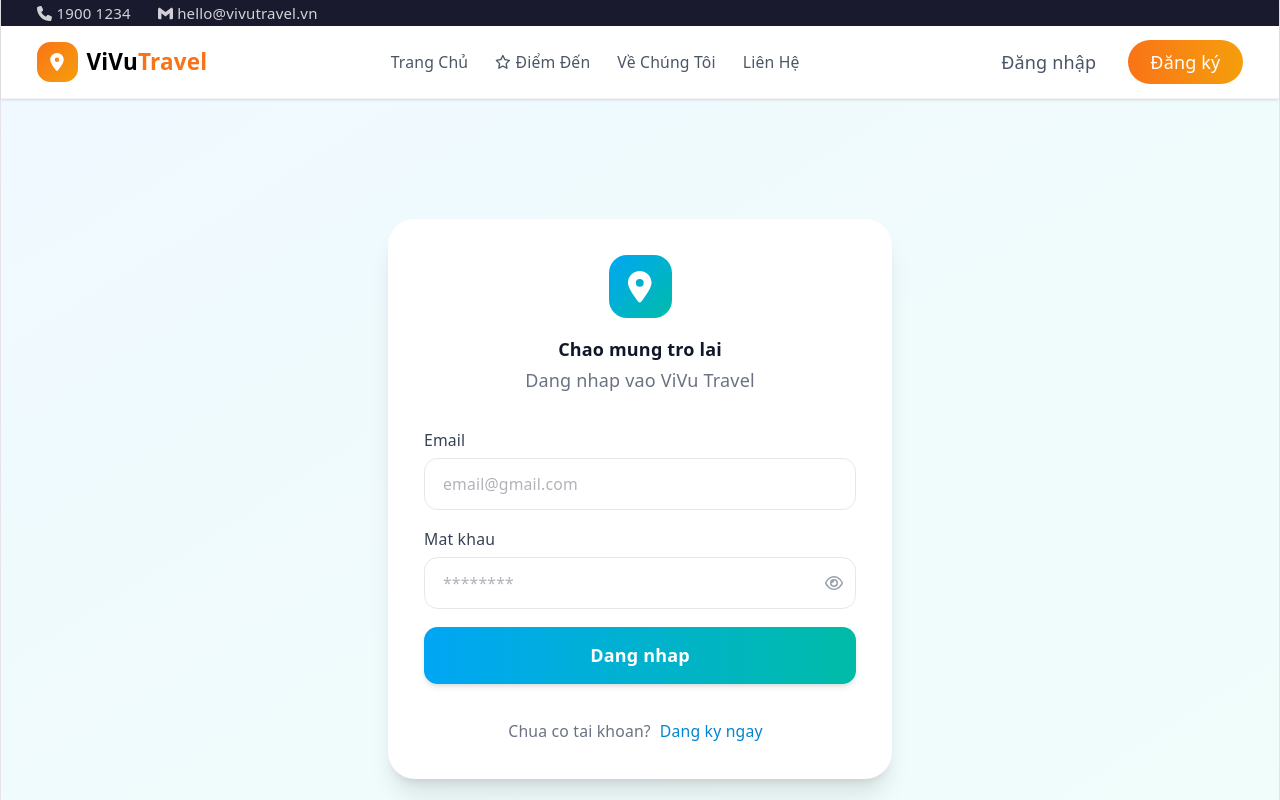
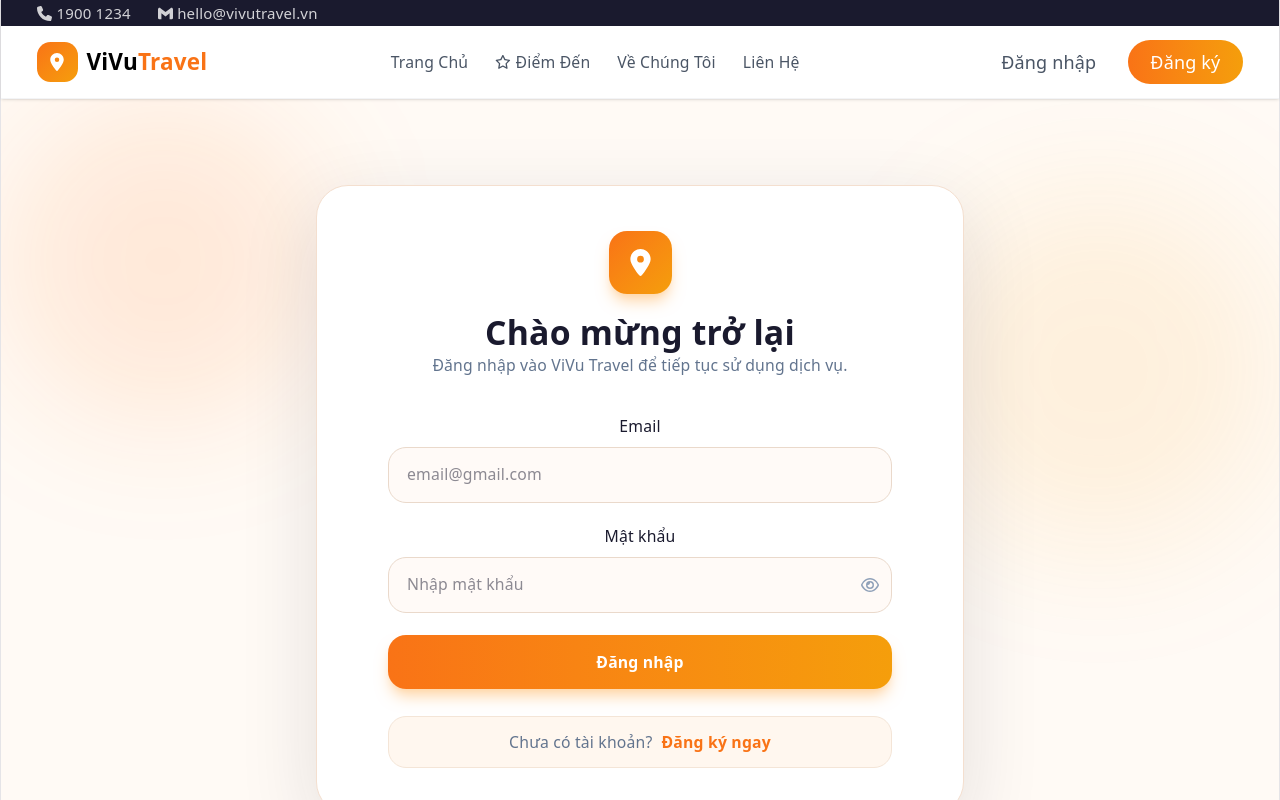
Before and after one commit to KLTN-03-2026/GR117, a React (Vite) app in the folder FE/: page /signin in a window 1280 px wide. Shown: the top 800 px of the page. Built offline with nearby package versions, Linux system fonts and the light colour scheme.

Commit message:
feat(fe): update auth ui theme

```diff
--- a/FE/src/Pages/Auth/Register.jsx
+++ b/FE/src/Pages/Auth/Register.jsx
@@ -1,6 +1,10 @@
-import { useState, useEffect } from "react";
+import { useEffect, useState } from "react";
 import { Link, useNavigate } from "react-router-dom";
-import { FaLocationDot, FaRegEye, FaRegEyeSlash } from "../../assets/Icons/Icons";
+import {
+  FaLocationDot,
+  FaRegEye,
+  FaRegEyeSlash,
+} from "../../assets/Icons/Icons";
 
 export default function Register() {
   const [form, setForm] = useState({
@@ -10,10 +14,12 @@
     password: "",
     confirmPass: "",
   });
+
   const [show, setShow] = useState({
     password: false,
     confirmPass: false,
   });
+
   const [loading, setLoading] = useState(false);
   const [message, setMessage] = useState("");
   const [error, setError] = useState("");
@@ -33,10 +39,9 @@
     setLoading(true);
     setMessage("");
     setError("");
-    setSubmitted(true); // bật cờ để useEffect chạy
+    setSubmitted(true);
   };
 
-  // useEffect để gọi API khi submitted = true
   useEffect(() => {
     if (!submitted) return;
 
@@ -59,6 +64,7 @@
             password: "",
             confirmPass: "",
           });
+
           setTimeout(() => {
             navigate("/signin");
           }, 1500);
@@ -76,120 +82,169 @@
     registerUser();
   }, [submitted, form, navigate]);
 
+  const inputClass =
+    "w-full rounded-2xl border border-[#ead9cb] bg-[#fffaf7] px-4 py-3.5 text-sm text-[#1a1a2e] outline-none transition focus:border-[#f97316] focus:ring-4 focus:ring-[#f97316]/10";
+
+  const eyeButtonClass =
+    "absolute right-3 top-1/2 -translate-y-1/2 text-slate-400 transition hover:text-[#f97316]";
+
   return (
-    <div className="min-h-screen bg-gradient-to-br from-sky-50 to-teal-50 flex items-center justify-center px-4 py-12">
-      <div className="w-full max-w-md">
-        <div className="bg-white rounded-3xl shadow-xl p-5">
-          {/* Header */}
-          <div className="text-center mb-6">
-            <div className="w-14 h-14 bg-gradient-to-br from-sky-500 to-teal-500 rounded-2xl flex items-center justify-center mx-auto mb-4 text-white font-bold">
-              <span><FaLocationDot /></span>
-            </div>
-            <h1 className="text-gray-900 font-semibold text-l">Tạo tài khoản</h1>
-            <p className="text-gray-500 text-sm">Tham gia ViVu Travel ngay hôm nay</p>
+    <div className="relative flex min-h-screen items-center justify-center overflow-hidden bg-[#fffaf5] px-4 py-8">
+      <div className="absolute inset-0">
+        <div className="absolute left-0 top-0 h-72 w-72 rounded-full bg-[#f97316]/12 blur-3xl" />
+        <div className="absolute right-0 top-24 h-80 w-80 rounded-full bg-[#f59e0b]/10 blur-3xl" />
+        <div className="absolute bottom-0 left-1/2 h-72 w-72 -translate-x-1/2 rounded-full bg-[#1a1a2e]/8 blur-3xl" />
       </div>
 
-          {/* Form */}
-          <form className="space-y-4" onSubmit={handleSubmit}>
-            {/* Full Name */}
+      <div className="relative w-full max-w-xl">
+        <div className="rounded-[32px] border border-[#f4dfcf] bg-white p-6 shadow-[0_24px_80px_rgba(26,26,46,0.12)] sm:p-8 lg:p-10">
+          <div className="mx-auto w-full max-w-md">
+            <div className="mb-8 text-center">
+              <div className="mx-auto mb-4 flex h-14 w-14 items-center justify-center rounded-2xl bg-gradient-to-br from-[#f97316] to-[#f59e0b] text-white shadow-lg shadow-orange-200">
+                <FaLocationDot className="text-2xl" />
+              </div>
+
+              <h1 className="text-3xl font-bold text-[#1a1a2e]">
+                Tạo tài khoản
+              </h1>
+
+              <p className="mt-2 text-sm leading-6 text-slate-500">
+                Gia nhập ViVu Travel và bắt đầu hành trình của bạn.
+              </p>
+            </div>
+
+            <form className="space-y-5" onSubmit={handleSubmit}>
               <div>
-              <label className="text-sm font-medium text-gray-700 mb-1 block text-left">Họ và tên</label>
+                <label className="mb-2 block text-sm font-medium text-[#1a1a2e]">
+                  Họ và tên
+                </label>
                 <input
                   type="text"
                   value={form.fullName}
                   onChange={(e) => handleChange("fullName", e.target.value)}
                   placeholder="Nguyễn Văn A"
-                className="w-full border border-gray-200 rounded-xl px-4 py-3 text-sm outline-none focus:border-sky-400 focus:ring-2 focus:ring-sky-100 transition"
+                  className={inputClass}
                 />
               </div>
 
-            {/* Email */}
+              <div className="grid grid-cols-1 gap-5 sm:grid-cols-2">
                 <div>
-              <label className="text-sm font-medium text-gray-700 mb-1 block text-left">Email</label>
+                  <label className="mb-2 block text-sm font-medium text-[#1a1a2e]">
+                    Email
+                  </label>
                   <input
                     type="email"
                     value={form.email}
                     onChange={(e) => handleChange("email", e.target.value)}
                     placeholder="email@gmail.com"
-                className="w-full border border-gray-200 rounded-xl px-4 py-3 text-sm outline-none focus:border-sky-400 focus:ring-2 focus:ring-sky-100 transition"
+                    className={inputClass}
                   />
                 </div>
 
-            {/* Phone */}
                 <div>
-              <label className="text-sm font-medium text-gray-700 mb-1 block text-left">Số điện thoại</label>
+                  <label className="mb-2 block text-sm font-medium text-[#1a1a2e]">
+                    Số điện thoại
+                  </label>
                   <input
                     type="text"
                     value={form.phone}
                     onChange={(e) => handleChange("phone", e.target.value)}
                     placeholder="09xxxxxxxx"
-                className="w-full border border-gray-200 rounded-xl px-4 py-3 text-sm outline-none focus:border-sky-400 focus:ring-2 focus:ring-sky-100 transition"
+                    className={inputClass}
                   />
                 </div>
+              </div>
 
-            {/* Password */}
               <div>
-              <label className="text-sm font-medium text-gray-700 mb-1 block text-left">Mật khẩu</label>
+                <label className="mb-2 block text-sm font-medium text-[#1a1a2e]">
+                  Mật khẩu
+                </label>
                 <div className="relative">
                   <input
                     type={show.password ? "text" : "password"}
                     value={form.password}
                     onChange={(e) => handleChange("password", e.target.value)}
                     placeholder="Tối thiểu 6 ký tự"
-                  className="w-full border border-gray-200 rounded-xl px-4 py-3 pr-10 text-sm outline-none focus:border-sky-400 focus:ring-2 focus:ring-sky-100 transition"
+                    className={`${inputClass} pr-11`}
                   />
                   <button
                     type="button"
-                  onClick={() => setShow((prev) => ({ ...prev, password: !prev.password }))}
-                  className="absolute right-3 top-1/2 -translate-y-1/2 text-gray-400"
+                    onClick={() =>
+                      setShow((prev) => ({
+                        ...prev,
+                        password: !prev.password,
+                      }))
+                    }
+                    className={eyeButtonClass}
                   >
                     {show.password ? <FaRegEyeSlash /> : <FaRegEye />}
                   </button>
                 </div>
               </div>
 
-            {/* Confirm Password */}
               <div>
-              <label className="text-sm font-medium text-gray-700 mb-1 block text-left">Xác nhận mật khẩu</label>
+                <label className="mb-2 block text-sm font-medium text-[#1a1a2e]">
+                  Xác nhận mật khẩu
+                </label>
                 <div className="relative">
                   <input
                     type={show.confirmPass ? "text" : "password"}
                     value={form.confirmPass}
-                  onChange={(e) => handleChange("confirmPass", e.target.value)}
+                    onChange={(e) =>
+                      handleChange("confirmPass", e.target.value)
+                    }
                     placeholder="Nhập lại mật khẩu"
-                  className="w-full border border-gray-200 rounded-xl px-4 py-3 pr-10 text-sm outline-none focus:border-sky-400 focus:ring-2 focus:ring-sky-100 transition"
+                    className={`${inputClass} pr-11`}
                   />
                   <button
                     type="button"
-                  onClick={() => setShow((prev) => ({ ...prev, confirmPass: !prev.confirmPass }))}
-                  className="absolute right-3 top-1/2 -translate-y-1/2 text-gray-400"
+                    onClick={() =>
+                      setShow((prev) => ({
+                        ...prev,
+                        confirmPass: !prev.confirmPass,
+                      }))
+                    }
+                    className={eyeButtonClass}
                   >
                     {show.confirmPass ? <FaRegEyeSlash /> : <FaRegEye />}
                   </button>
                 </div>
               </div>
 
-            {/* Button */}
+              {(message || error) && (
+                <div className="space-y-2">
+                  {message && (
+                    <p className="rounded-xl bg-green-50 px-4 py-3 text-center text-sm text-green-600">
+                      {message}
+                    </p>
+                  )}
+                  {error && (
+                    <p className="rounded-xl bg-red-50 px-4 py-3 text-center text-sm text-red-600">
+                      {error}
+                    </p>
+                  )}
+                </div>
+              )}
+
               <button
                 type="submit"
                 disabled={loading}
-              className="w-full py-3.5 bg-gradient-to-r from-sky-500 to-teal-500 text-white rounded-xl font-semibold hover:from-sky-600 hover:to-teal-600 transition-all shadow-md mt-2"
+                className="w-full rounded-2xl bg-gradient-to-r from-[#f97316] to-[#f59e0b] py-3.5 text-sm font-semibold text-white shadow-lg shadow-orange-200 transition hover:shadow-orange-300 disabled:cursor-not-allowed disabled:opacity-70"
               >
                 {loading ? "Đang xử lý..." : "Tạo tài khoản"}
               </button>
-
-            {/* Messages */}
-            {message && <p className="text-green-600 text-center mt-2">{message}</p>}
-            {error && <p className="text-red-600 text-center mt-2">{error}</p>}
             </form>
 
-          {/* Footer */}
-          <p className="text-center py-5 text-sm text-gray-500">
+            <div className="mt-6 rounded-2xl border border-[#f4e5d7] bg-[#fff7ef] px-4 py-3 text-center text-sm text-slate-500">
               Đã có tài khoản?
-            <Link to="/signin" className="text-sky-600 font-medium hover:text-sky-700 ml-1">
+              <Link
+                to="/signin"
+                className="ml-2 font-semibold text-[#f97316] transition hover:text-[#ea580c]"
+              >
                 Đăng nhập
               </Link>
-          </p>
+            </div>
+          </div>
         </div>
       </div>
     </div>
--- a/FE/src/Pages/Auth/SignIn.jsx
+++ b/FE/src/Pages/Auth/SignIn.jsx
@@ -1,13 +1,20 @@
 import { useState } from "react";
 import { Link, useNavigate } from "react-router-dom";
-import { FaLocationDot, FaRegEye, FaRegEyeSlash } from "../../assets/Icons/Icons";
+import {
+  FaLocationDot,
+  FaRegEye,
+  FaRegEyeSlash,
+} from "../../assets/Icons/Icons";
 import CustomApi from "../../../Server";
+
 function SignIn() {
   const navigate = useNavigate();
+
   const [form, setForm] = useState({
     email: "",
     password: "",
   });
+
   const [showPassword, setShowPassword] = useState(false);
   const [loading, setLoading] = useState(false);
   const [error, setError] = useState("");
@@ -33,7 +40,6 @@
       });
 
       const accessToken = res.data?.accessToken;
-      const refreshToken = res.data?.refreshToken;
       const user = res.data?.user;
 
       if (accessToken) {
@@ -43,32 +49,50 @@
       if (user) {
         localStorage.setItem("currentUser", JSON.stringify(user));
       }
+
       navigate("/");
       window.location.reload();
-
-
     } catch (apiError) {
-      setError(apiError.message || "Dang nhap that bai");
+      setError(apiError.message || "Đăng nhập thất bại");
     } finally {
       setLoading(false);
     }
   };
 
+  const inputClass =
+    "w-full rounded-2xl border border-[#ead9cb] bg-[#fffaf7] px-4 py-3.5 text-sm text-[#1a1a2e] outline-none transition focus:border-[#f97316] focus:ring-4 focus:ring-[#f97316]/10";
+
+  const eyeButtonClass =
+    "absolute right-3 top-1/2 -translate-y-1/2 text-slate-400 transition hover:text-[#f97316]";
+
   return (
-    <div className="min-h-screen bg-gradient-to-br from-sky-50 to-teal-50 flex items-center justify-center px-4 py-12">
-      <div className="w-full max-w-md">
-        <div className="bg-white rounded-3xl shadow-xl p-8">
-          <div className="text-center mb-8">
-            <div className="w-14 h-14 bg-gradient-to-br from-sky-500 to-teal-500 rounded-2xl flex items-center justify-center mx-auto mb-4">
-              <FaLocationDot className="w-7 h-7 text-white" />
-            </div>
-            <h1 className="text-gray-900 mb-1 font-semibold">Chao mung tro lai</h1>
-            <p className="text-gray-500 text-l">Dang nhap vao ViVu Travel</p>
+    <div className="relative flex min-h-screen items-center justify-center overflow-hidden bg-[#fffaf5] px-4 py-8">
+      <div className="absolute inset-0">
+        <div className="absolute left-0 top-0 h-72 w-72 rounded-full bg-[#f97316]/12 blur-3xl" />
+        <div className="absolute right-0 top-20 h-80 w-80 rounded-full bg-[#f59e0b]/10 blur-3xl" />
+        <div className="absolute bottom-0 left-1/2 h-72 w-72 -translate-x-1/2 rounded-full bg-[#1a1a2e]/8 blur-3xl" />
       </div>
 
-          <form className="space-y-4" onSubmit={handleSubmit}>
+      <div className="relative w-full max-w-xl">
+        <div className="rounded-[32px] border border-[#f4dfcf] bg-white p-6 shadow-[0_24px_80px_rgba(26,26,46,0.12)] sm:p-8 lg:p-10">
+          <div className="mx-auto w-full max-w-md">
+            <div className="mb-8 text-center">
+              <div className="mx-auto mb-4 flex h-14 w-14 items-center justify-center rounded-2xl bg-gradient-to-br from-[#f97316] to-[#f59e0b] text-white shadow-lg shadow-orange-200">
+                <FaLocationDot className="text-2xl" />
+              </div>
+
+              <h1 className="text-3xl font-bold text-[#1a1a2e]">
+                Chào mừng trở lại
+              </h1>
+
+              <p className="mt-2 text-sm leading-6 text-slate-500">
+                Đăng nhập vào ViVu Travel để tiếp tục sử dụng dịch vụ.
+              </p>
+            </div>
+
+            <form className="space-y-5" onSubmit={handleSubmit}>
               <div>
-              <label className="text-sm font-medium text-gray-700 flex items-center gap-1.5 mb-1.5">
+                <label className="mb-2 block text-sm font-medium text-[#1a1a2e]">
                   Email
                 </label>
                 <input
@@ -76,14 +100,14 @@
                   name="email"
                   value={form.email}
                   onChange={handleChange}
-                className="w-full border border-gray-200 rounded-xl px-4 py-3 text-sm outline-none focus:border-sky-400 focus:ring-2 focus:ring-sky-100 transition"
                   placeholder="email@gmail.com"
+                  className={inputClass}
                 />
               </div>
 
               <div>
-              <label className="text-sm font-medium text-gray-700 flex items-center gap-1.5 mb-1.5">
-                Mat khau
+                <label className="mb-2 block text-sm font-medium text-[#1a1a2e]">
+                  Mật khẩu
                 </label>
                 <div className="relative">
                   <input
@@ -91,37 +115,43 @@
                     name="password"
                     value={form.password}
                     onChange={handleChange}
-                  className="w-full border border-gray-200 rounded-xl px-4 py-3 pr-11 text-sm outline-none focus:border-sky-400 focus:ring-2 focus:ring-sky-100 transition"
-                  placeholder="********"
+                    placeholder="Nhập mật khẩu"
+                    className={`${inputClass} pr-11`}
                   />
                   <button
                     type="button"
                     onClick={() => setShowPassword((prev) => !prev)}
-                  className="absolute right-3 top-1/2 -translate-y-1/2 text-gray-400 hover:text-gray-600"
+                    className={eyeButtonClass}
                   >
                     {showPassword ? <FaRegEyeSlash /> : <FaRegEye />}
                   </button>
                 </div>
               </div>
 
-            {error ? <p className="text-sm text-red-500 text-left">{error}</p> : null}
+              {error && (
+                <p className="rounded-xl bg-red-50 px-4 py-3 text-center text-sm text-red-600">
+                  {error}
+                </p>
+              )}
 
               <button
                 type="submit"
                 disabled={loading}
-              className="w-full py-3.5 bg-gradient-to-r from-sky-500 to-teal-500 text-white rounded-xl font-semibold hover:from-sky-600 hover:to-teal-600 transition-all shadow-md disabled:opacity-70"
+                className="w-full rounded-2xl bg-gradient-to-r from-[#f97316] to-[#f59e0b] py-3.5 text-sm font-semibold text-white shadow-lg shadow-orange-200 transition hover:shadow-orange-300 disabled:cursor-not-allowed disabled:opacity-70"
               >
-              {loading ? "Dang xu ly..." : "Dang nhap"}
+                {loading ? "Đang xử lý..." : "Đăng nhập"}
               </button>
             </form>
 
-          <div className="mt-8">
-            <p className="text-center text-sm text-gray-500 mt-5">
-              Chua co tai khoan?
-              <Link to="/register" className="text-sky-600 font-medium hover:text-sky-700 mx-2">
-                Dang ky ngay
+            <div className="mt-6 rounded-2xl border border-[#f4e5d7] bg-[#fff7ef] px-4 py-3 text-center text-sm text-slate-500">
+              Chưa có tài khoản?
+              <Link
+                to="/register"
+                className="ml-2 font-semibold text-[#f97316] transition hover:text-[#ea580c]"
+              >
+                Đăng ký ngay
               </Link>
-            </p>
+            </div>
           </div>
         </div>
       </div>
```
Lines whose indentation alone changed are shown as unchanged.
